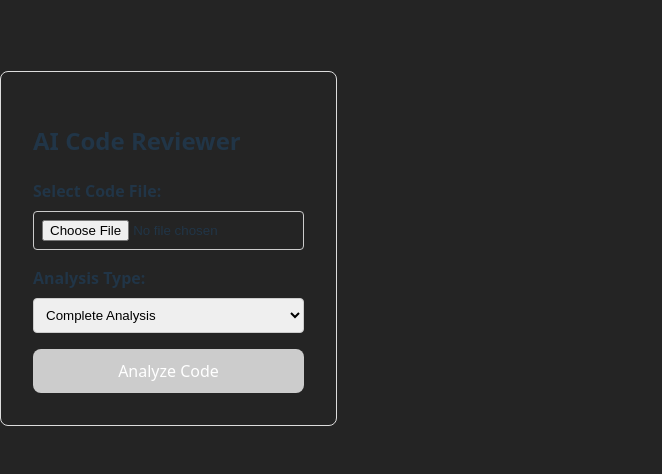
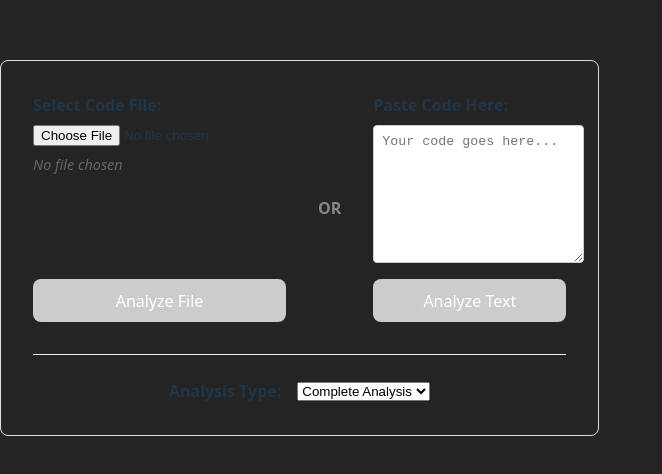
Before and after one commit to Nandu344/AICodeReviewer, a React (Vite) app in the folder frontend-app/: page / in a window 1280 px wide. Shown: the part 152-626 px from the top of the page, without its empty margins (0-662 px from the left). Built offline with nearby package versions, Linux system fonts and the light colour scheme.

Commit message:
feat(frontend): add text area for pasting code and update docs

```diff
--- a/frontend-app/src/components/Upload.css
+++ b/frontend-app/src/components/Upload.css
@@ -1,34 +1,76 @@
 /* src/components/Upload.css */
 .upload-container {
-    max-width: 600px;
+    max-width: 900px;
     margin: 2rem auto;
     padding: 2rem;
     border: 1px solid #ddd;
     border-radius: 8px;
+    display: flex;
+    flex-direction: column;
 }
 
-.upload-form {
+.upload-options-wrapper {
+    display: flex;
+    flex-direction: row;
+    gap: 2rem;
+    align-items: stretch;
+}
+
+.upload-option {
+    flex: 1;
+    display: flex;
+}
+
+.upload-option form {
+    width: 100%;
     display: flex;
     flex-direction: column;
-    gap: 1rem;
+    justify-content: space-between;
+}
+
+.divider {
+    display: flex;
+    align-items: center;
+    justify-content: center;
+    color: #888;
+    font-weight: bold;
 }
 
 .file-input-group,
-.analysis-type-group {
+.text-input-group {
     display: flex;
     flex-direction: column;
     gap: 0.5rem;
+    margin-bottom: 1rem;
+}
+
+.file-name {
+    font-style: italic;
+    color: #666;
+    font-size: 0.9rem;
+}
+
+textarea {
+    width: 100%;
+    padding: 0.5rem;
+    border: 1px solid #ccc;
+    border-radius: 4px;
+    font-family: monospace;
+    resize: vertical;
+}
+
+.analysis-type-group.shared {
+    margin-top: 2rem;
+    padding-top: 1.5rem;
+    border-top: 1px solid #eee;
+    display: flex;
+    justify-content: center;
+    align-items: center;
+    gap: 1rem;
 }
 
 label {
     font-weight: bold;
-}
-
-input[type="file"],
-select {
-    padding: 0.5rem;
-    border: 1px solid #ccc;
-    border-radius: 4px;
 }
 
 button {
--- a/frontend-app/src/components/Upload.jsx
+++ b/frontend-app/src/components/Upload.jsx
@@ -3,32 +3,72 @@ import { useState } from 'react';
 
 function Upload({ onTriggerAnalysis, isAnalyzing }) {
     const [selectedFile, setSelectedFile] = useState(null);
+    const [pastedCode, setPastedCode] = useState('');
     const [analysisType, setAnalysisType] = useState('all');
 
     const handleFileSelect = (event) => {
         setSelectedFile(event.target.files[0]);
     };
 
-    const handleSubmit = (event) => {
+    const handleFileSubmit = (event) => {
         event.preventDefault();
         if (!selectedFile) return;
         onTriggerAnalysis(selectedFile, analysisType);
     };
 
+    const handleTextSubmit = (event) => {
+        event.preventDefault();
+        if (!pastedCode.trim()) return;
+        // Convert the pasted text into a File object
+        const textFile = new File([pastedCode], "pasted_code.txt", { type: "text/plain" });
+        onTriggerAnalysis(textFile, analysisType);
+    };
+
     return (
         <div className="upload-container">
-            <h2>AI Code Reviewer</h2>
-            <form onSubmit={handleSubmit} className="upload-form">
+            <div className="upload-options-wrapper">
+                {/* Left Side: File Upload */}
+                <div className="upload-option">
+                    <form onSubmit={handleFileSubmit}>
                         <div className="file-input-group">
                             <label htmlFor="file-input">Select Code File:</label>
                             <input
                                 id="file-input"
                                 type="file"
                                 onChange={handleFileSelect}
-                        required
+                            />
+                            <span className="file-name">{selectedFile ? selectedFile.name : "No file chosen"}</span>
+                        </div>
+                        <button type="submit" disabled={!selectedFile || isAnalyzing}>
+                            Analyze File
+                        </button>
+                    </form>
+                </div>
+
+                <div className="divider">OR</div>
+
+                {/* Right Side: Paste Text */}
+                <div className="upload-option">
+                    <form onSubmit={handleTextSubmit}>
+                        <div className="text-input-group">
+                            <label htmlFor="text-input">Paste Code Here:</label>
+                            <textarea
+                                id="text-input"
+                                value={pastedCode}
+                                onChange={(e) => setPastedCode(e.target.value)}
+                                placeholder="Your code goes here..."
+                                rows="8"
                             />
                         </div>
-                <div className="analysis-type-group">
+                        <button type="submit" disabled={!pastedCode.trim() || isAnalyzing}>
+                            Analyze Text
+                        </button>
+                    </form>
+                </div>
+            </div>
+
+            {/* Shared Analysis Type Dropdown */}
+            <div className="analysis-type-group shared">
                 <label htmlFor="analysis-type">Analysis Type: </label>
                 <select
                     id="analysis-type"
@@ -40,10 +80,6 @@ function Upload({ onTriggerAnalysis, isAnalyzing }) {
                     <option value="style">Style Only</option>
                 </select>
             </div>
-                <button type="submit" disabled={!selectedFile || isAnalyzing}>
-                    Analyze Code
-                </button>
-            </form>
         </div>
     );
 }
```
Lines whose indentation alone changed are shown as unchanged.
